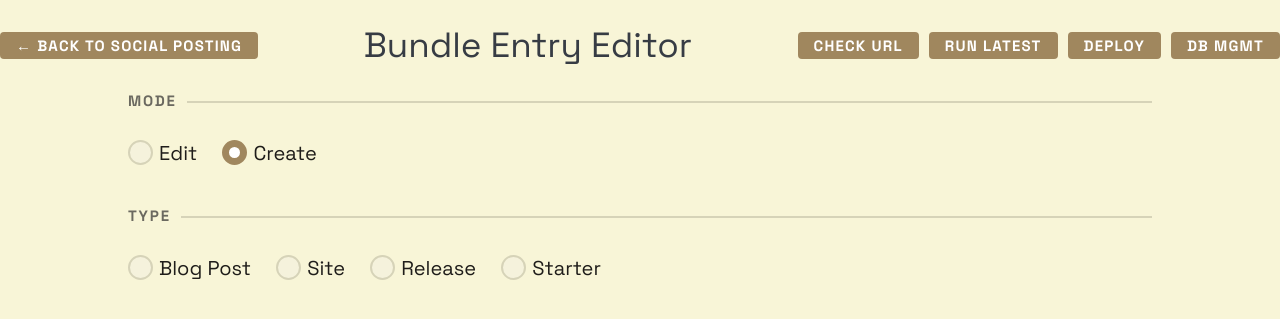
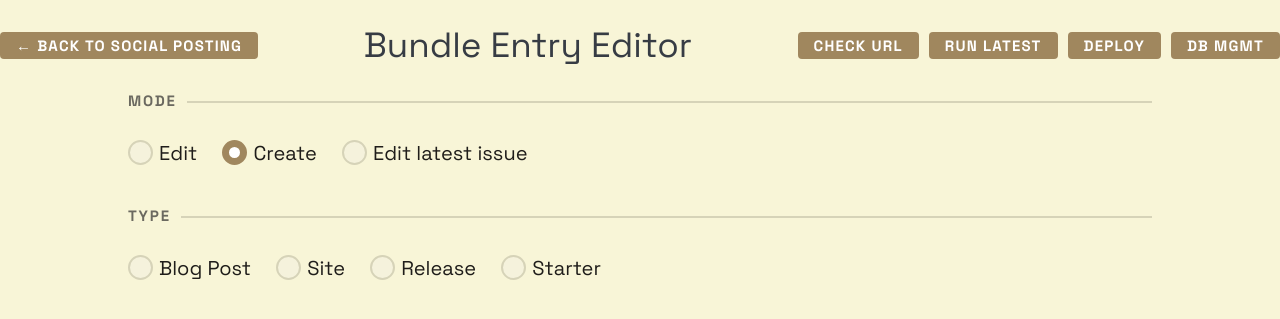
Before and after one commit to bobmonsour/social-posting, a Flask app: page /editor in a window 1280 px wide. Shown: the part 168-487 px from the top of the page. Run offline with Flask 3, Linux system fonts and the light colour scheme; data that the repository does not hold is empty; some libraries are stand-ins or nearby versions; some web fonts are replaced.

Commit message:
Add "Edit latest issue" mode to Bundle Entry Editor
New third editor mode shows all entries for the latest issue grouped by
type, with issue summary counts, cross-type search, and Source links on
all item cards.

Co-Authored-By: Claude Opus 4.6 <noreply@anthropic.com>

```diff
--- a/static/css/style.css
+++ b/static/css/style.css
@@ -840,6 +840,7 @@ label:has(#cb-bluesky) {
 .issue-counts {
     display: flex;
     flex-wrap: wrap;
+    align-items: baseline;
     gap: 1.25rem;
     font-family: var(--font-body);
     font-size: 1.05rem;
@@ -968,6 +969,32 @@ button.btn-nav {
     font-size: 0.8rem;
     color: var(--pico-muted-color);
     margin-top: 0.15rem;
+}
+
+.item-card-source {
+    font-size: 0.75rem;
+    color: var(--pico-muted-color);
+    text-decoration: underline;
+    float: right;
+    margin-top: -1.2rem;
+}
+
+.item-card-source:hover {
+    color: var(--pico-primary);
+}
+
+/* Latest issue section headings */
+.latest-issue-heading {
+    font-family: var(--font-body);
+    font-weight: 700;
+    font-size: 1rem;
+    text-transform: uppercase;
+    letter-spacing: 0.1em;
+    color: var(--pico-color);
+    border-bottom: 2px solid var(--pico-muted-border-color);
+    padding-bottom: 0.4rem;
+    margin-top: 1.25rem;
+    margin-bottom: 0.5rem;
 }
 
 /* Edit form fields */
--- a/static/js/editor.js
+++ b/static/js/editor.js
@@ -6,7 +6,7 @@
   let fuse = null;
   let currentType = null;
   let currentIndex = null; // index into allData (null = create mode)
-  let currentMode = "create"; // "edit" or "create"
+  let currentMode = "create"; // "edit", "create", or "edit-latest"
   let backupCreated = false;
   let originalItem = null; // snapshot before editing
   let uniqueAuthors = []; // for autocomplete
@@ -93,10 +93,13 @@
   // DOM refs
   const modeRadios = document.querySelectorAll('input[name="editor-mode"]');
   const typeRadios = document.querySelectorAll('input[name="item-type"]');
+  const typeSelector = document.getElementById("type-selector");
   const searchSection = document.getElementById("search-section");
   const searchInput = document.getElementById("search-input");
   const recentItems = document.getElementById("recent-items");
   const recentItemsList = document.getElementById("recent-items-list");
+  const latestIssueItems = document.getElementById("latest-issue-items");
+  const latestIssueSummary = document.getElementById("latest-issue-summary");
   const searchResults = document.getElementById("search-results");
   const searchResultsList = document.getElementById("search-results-list");
   const editFormContainer = document.getElementById("edit-form-container");
@@ -260,8 +263,20 @@
       searchInput.value = "";
       searchResults.style.display = "none";
       recentItems.style.display = "none";
+      latestIssueItems.style.display = "none";
+      latestIssueSummary.style.display = "none";
       searchSection.style.display = "none";
       testDataBanner.style.display = "none";
+
+      if (currentMode === "edit-latest") {
+        typeSelector.style.display = "none";
+        searchSection.style.display = "";
+        showLatestIssueItems();
+        initFuseAllTypes();
+        searchInput.focus();
+      } else {
+        typeSelector.style.display = "";
+      }
     });
   });
 
@@ -296,11 +311,16 @@
       const query = searchInput.value.trim();
       if (!query) {
         searchResults.style.display = "none";
-        recentItems.style.display = "";
-        showRecentItems();
+        if (currentMode === "edit-latest") {
+          latestIssueItems.style.display = "";
+        } else {
+          recentItems.style.display = "";
+          showRecentItems();
+        }
         return;
       }
       recentItems.style.display = "none";
+      latestIssueItems.style.display = "none";
       runSearch(query);
     }, 200);
   });
@@ -472,13 +492,14 @@
   // Cancel handler
   btnCancel.addEventListener("click", () => {
     hideEditForm();
+    searchInput.value = "";
+    searchResults.style.display = "none";
     if (currentMode === "edit") {
-      if (searchInput.value.trim()) {
-        runSearch(searchInput.value.trim());
-      } else {
-        showRecentItems();
-      }
-    }
+      showRecentItems();
+    } else if (currentMode === "edit-latest") {
+      showLatestIssueItems();
+    }
+    window.scrollTo({ top: 0, behavior: "smooth" });
   });
 
   // View JSON handler
@@ -691,6 +712,76 @@
     searchResults.style.display = "";
   }
 
+  function showLatestIssueItems() {
+    const maxIssue = getMaxIssue();
+    latestIssueItems.innerHTML = "";
+    const types = ["blog post", "site", "release", "starter"];
+
+    // Count entries per type for the summary line
+    const counts = {};
+    types.forEach((type) => {
+      counts[type] = 0;
+      for (let i = 0; i < allData.length; i++) {
+        if (allData[i].Type === type && parseInt(allData[i].Issue, 10) === maxIssue) {
+          counts[type]++;
+        }
+      }
+    });
+    latestIssueSummary.innerHTML =
+      '<span class="issue-count-num">Issue ' + maxIssue + "</span> " +
+      '<span>Blog Posts:&nbsp; <span class="issue-count-num">' + counts["blog post"] + "</span></span>" +
+      '<span>Sites:&nbsp; <span class="issue-count-num">' + counts["site"] + "</span></span>" +
+      '<span>Releases:&nbsp; <span class="issue-count-num">' + counts["release"] + "</span></span>" +
+      '<span>Starters:&nbsp; <span class="issue-count-num">' + counts["starter"] + "</span></span>";
+    latestIssueSummary.style.display = "";
+    const typeLabels = {
+      "blog post": "Blog Posts",
+      "site": "Sites",
+      "release": "Releases",
+      "starter": "Starters"
+    };
+
+    types.forEach((type) => {
+      const items = [];
+      for (let i = 0; i < allData.length; i++) {
+        if (allData[i].Type === type && parseInt(allData[i].Issue, 10) === maxIssue) {
+          items.push({ item: allData[i], index: i });
+        }
+      }
+
+      const heading = document.createElement("h3");
+      heading.className = "latest-issue-heading";
+      heading.textContent = "Issue " + maxIssue + " " + typeLabels[type] + " (" + items.length + ")";
+      latestIssueItems.appendChild(heading);
+
+      if (items.length === 0) {
+        const p = document.createElement("p");
+        p.className = "muted";
+        p.style.fontSize = "0.85rem";
+        p.style.marginBottom = "1rem";
+        p.textContent = "No " + type + "s in this issue";
+        latestIssueItems.appendChild(p);
+      } else {
+        // Sort by Date descending
+        items.sort((a, b) => (b.item.Date || "").localeCompare(a.item.Date || ""));
+        items.forEach(({ item, index }) => {
+          latestIssueItems.appendChild(createItemCard(item, index));
+        });
+      }
+    });
+
+    latestIssueItems.style.display = "";
+  }
+
+  function initFuseAllTypes() {
+    const items = allData.map((item, index) => ({ item, index }));
+    fuse = new Fuse(items, {
+      keys: ["item.Title", "item.Author"],
+      threshold: 0.4,
+      includeScore: true
+    });
+  }
+
   function createItemCard(item, index) {
     const card = document.createElement("div");
     card.className = "item-card";
@@ -705,7 +796,21 @@
       '<div class="item-card-title">' + escapeHtml(item.Title || "(no title)") + "</div>" +
       (subtitle ? '<div class="item-card-subtitle">' + escapeHtml(subtitle) + "</div>" : "");
 
+    // Source link
+    if (item.Link) {
+      const sourceLink = document.createElement("a");
+      sourceLink.href = item.Link;
+      sourceLink.target = "_blank";
+      sourceLink.className = "item-card-source";
+      sourceLink.textContent = "Source";
+      sourceLink.addEventListener("click", (e) => { e.stopPropagation(); });
+      card.appendChild(sourceLink);
+    }
+
     card.addEventListener("click", () => {
+      if (currentMode === "edit-latest") {
+        currentType = item.Type;
+      }
       showEditForm(item, index);
     });
     return card;
@@ -801,9 +906,10 @@
     editFormFields.innerHTML = "";
     lastFetchedUrl = "";
 
-    // Hide search/recent
+    // Hide search/recent/latest
     recentItems.style.display = "none";
     searchResults.style.display = "none";
+    latestIssueItems.style.display = "none";
 
     // Skip checkbox + Delete button (edit mode only)
     if (!isCreate) {
@@ -1419,6 +1525,12 @@
               runSearch(searchInput.value.trim());
             } else {
               showRecentItems();
+            }
+          } else if (currentMode === "edit-latest") {
+            if (searchInput.value.trim()) {
+              runSearch(searchInput.value.trim());
+            } else {
+              showLatestIssueItems();
             }
           }
         } else {
@@ -1453,6 +1565,12 @@
             } else {
               showRecentItems();
             }
+          } else if (currentMode === "edit-latest") {
+            if (searchInput.value.trim()) {
+              runSearch(searchInput.value.trim());
+            } else {
+              showLatestIssueItems();
+            }
           }
         } else {
           showStatus("Delete failed: " + (data.error || "Unknown error"), true);
@@ -1551,12 +1669,19 @@
           if (!onSuccess) showStatus(msg, false);
           if (onSuccess) onSuccess();
 
-          // Restore search/recent view (edit mode)
+          // Restore search/recent view
           if (currentMode === "edit") {
             if (searchInput.value.trim()) {
               runSearch(searchInput.value.trim());
             } else {
               showRecentItems();
+            }
+          } else if (currentMode === "edit-latest") {
+            initFuseAllTypes();
+            if (searchInput.value.trim()) {
+              runSearch(searchInput.value.trim());
+            } else {
+              showLatestIssueItems();
             }
           }
         } else {
--- a/templates/editor.html
+++ b/templates/editor.html
@@ -20,7 +20,11 @@
         <legend>Mode</legend>
         <label><input type="radio" name="editor-mode" value="edit"> Edit</label>
         <label><input type="radio" name="editor-mode" value="create" checked> Create</label>
+        <label><input type="radio" name="editor-mode" value="edit-latest"> Edit latest issue</label>
     </fieldset>
+
+    <!-- Latest issue summary (shown in edit-latest mode) -->
+    <div id="latest-issue-summary" class="issue-counts" style="display:none;"></div>
 
     <!-- Type selector -->
     <fieldset id="type-selector">
@@ -45,6 +49,9 @@
         <h3 class="list-heading">Recent</h3>
         <div id="recent-items-list"></div>
     </div>
+
+    <!-- Latest issue items -->
+    <div id="latest-issue-items" class="item-list" style="display:none;"></div>
 
     <!-- Search results -->
     <div id="search-results" class="item-list" style="display:none;">
```
